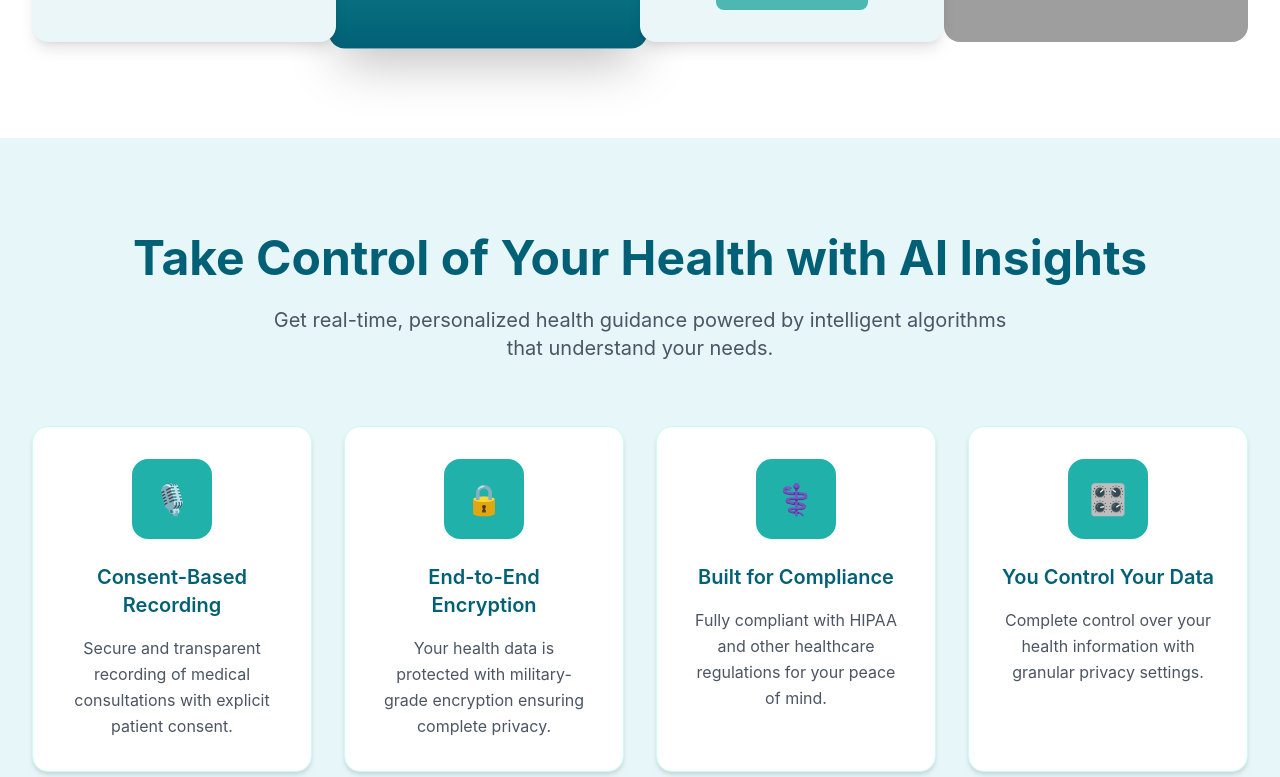
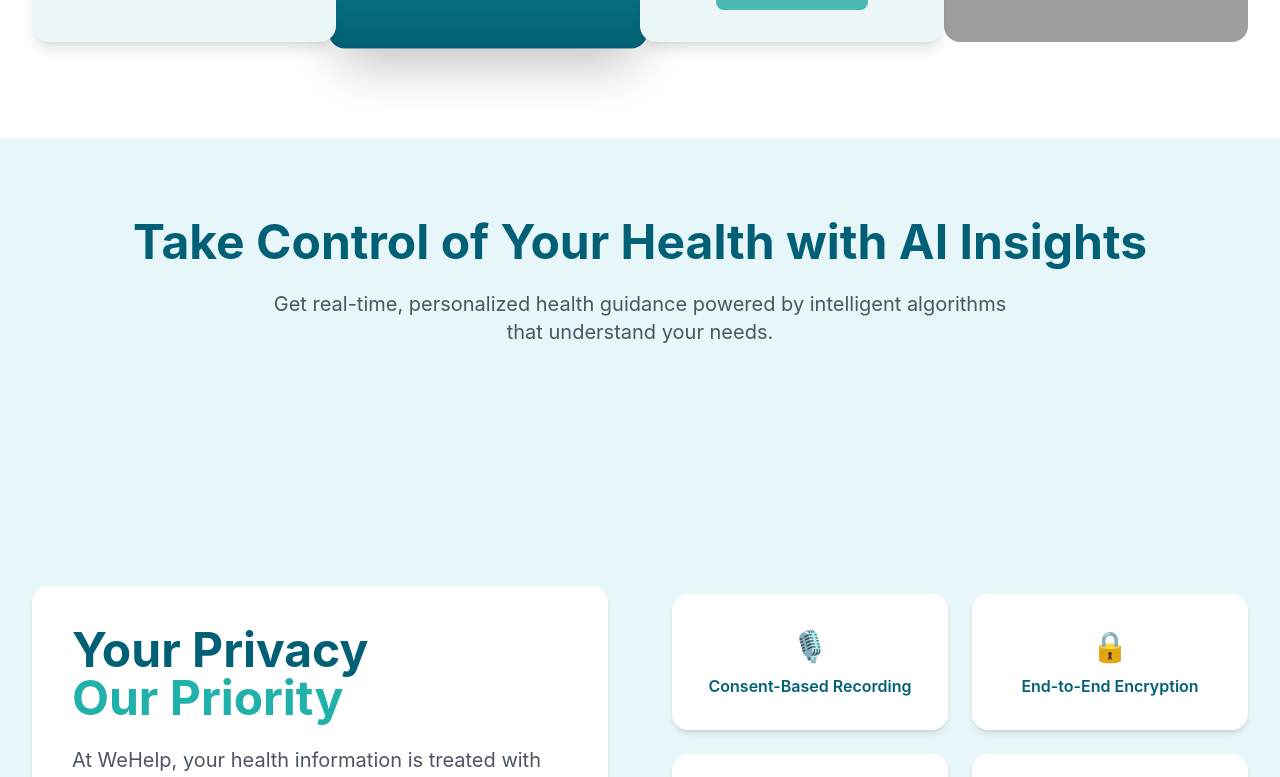
Before and after one commit to victorsomadina/Health-Assistant, a React (Vite) app in the folder frontend/: page / in a window 1280 px wide. Shown: the part 1117-1894 px from the top of the page. Built offline with nearby package versions, Linux system fonts and the light colour scheme; grey boxes are pictures that could not be loaded.

Commit message:
removed duplicated section on homepage

```diff
--- a/frontend/src/components/home/AIInsightsSection/AIInsightsSection.jsx
+++ b/frontend/src/components/home/AIInsightsSection/AIInsightsSection.jsx
@@ -1,35 +1,8 @@
 import React from 'react';
 
 const AIInsightsSection = () => {
-  const features = [
-    {
-      id: 1,
-      icon: "🎙️",
-      title: "Consent-Based Recording",
-      description: "Secure and transparent recording of medical consultations with explicit patient consent."
-    },
-    {
-      id: 2,
-      icon: "🔒",
-      title: "End-to-End Encryption",
-      description: "Your health data is protected with military-grade encryption ensuring complete privacy."
-    },
-    {
-      id: 3,
-      icon: "⚕️",
-      title: "Built for Compliance",
-      description: "Fully compliant with HIPAA and other healthcare regulations for your peace of mind."
-    },
-    {
-      id: 4,
-      icon: "🎛️",
-      title: "You Control Your Data",
-      description: "Complete control over your health information with granular privacy settings."
-    }
-  ];
-
   return (
-    <section className="py-16 lg:py-24 bg-[#E6F6F9]">
+    <section className="py-12 lg:py-20 bg-[#E6F6F9]">
       <div className="max-w-7xl mx-auto px-4 sm:px-6 lg:px-8">
         {/* Header */}
         <div className="text-center mb-16">
@@ -41,29 +14,6 @@ const AIInsightsSection = () => {
             algorithms that understand your needs.
           </p>
         </div>
-
-        {/* Features Grid */}
-        <div className="grid grid-cols-1 sm:grid-cols-2 lg:grid-cols-4 gap-8">
-          {features.map((feature) => (
-            <div
-              key={feature.id}
-              className="bg-white rounded-2xl p-8 text-center card-hover border border-teal-100 hover:border-teal-300 shadow-md"
-            >
-              {/* Icon */}
-              <div className="w-20 h-20 bg-teal-500 rounded-2xl flex items-center justify-center mx-auto mb-6">
-                <span className="text-3xl text-white">{feature.icon}</span>
-              </div>
-
-              {/* Content */}
-              <h3 className="text-xl font-semibold text-[#026076] mb-4">
-                {feature.title}
-              </h3>
-              <p className="text-gray-600 leading-relaxed">
-                {feature.description}
-              </p>
-            </div>
-          ))}
-        </div>
       </div>
     </section>
   );
```
